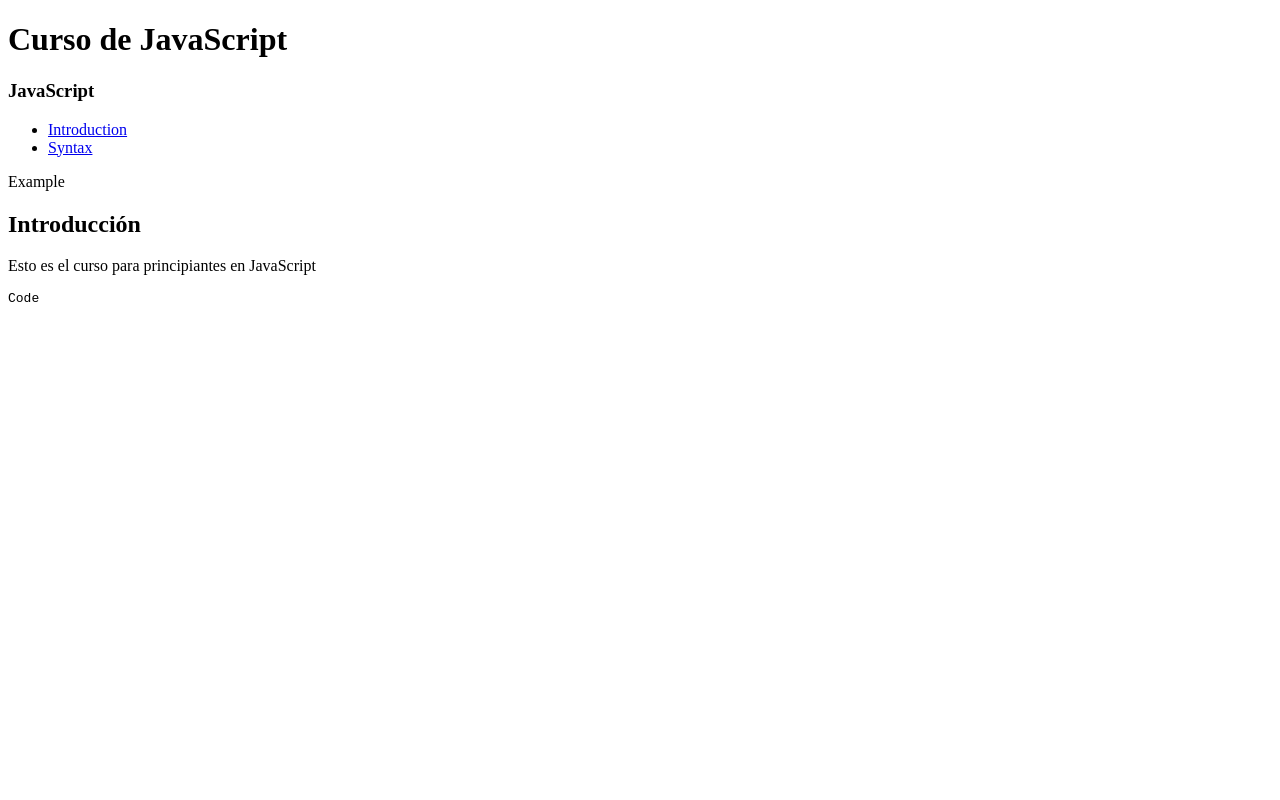
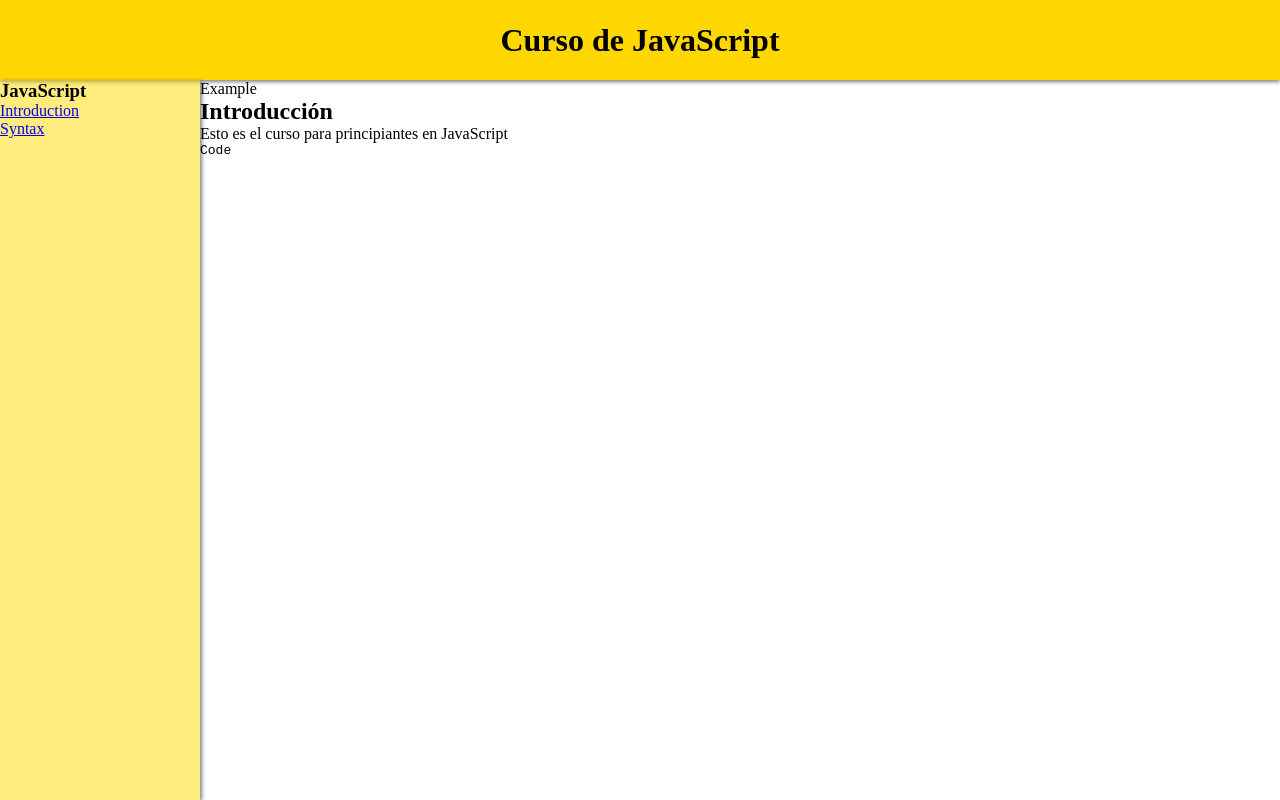
Before and after one commit to cruzortiz99/tsc_react_express_app, a React app: page / in a window 1280 px wide. Built offline with nearby package versions, Linux system fonts and the light colour scheme.

Commit message:
adding style to the page

```diff
--- a/client/src/components/AppMenu.tsx
+++ b/client/src/components/AppMenu.tsx
@@ -18,6 +18,6 @@ const AppMenu = (props: AppMenuProps) => {
       />
     )
   })
-  return <div>{classification}</div>
+  return <div className="app-menu">{classification}</div>
 }
 export default AppMenu
--- a/client/src/css/main.css
+++ b/client/src/css/main.css
@@ -0,0 +1,52 @@
+:root {
+  --brand-color: gold;
+  --menu-color: rgba(255, 217, 0, 0.5);
+  --page-content-color: lightyellow;
+  --brand-shadow: gray 0px 2px 4px;
+  --menu-shadow: gray 2px 1px 4px;
+}
+::-webkit-scrollbar {
+  width: 8px;
+}
+::-webkit-scrollbar-thumb {
+  border-radius: 10px;
+  background-color: darkgray;
+}
+::-webkit-scrollbar-track {
+  background-color: lightgray;
+  border-radius: 10px;
+}
+* {
+  box-sizing: border-box;
+  margin: 0px;
+  padding: 0px;
+}
+#app {
+  display: grid;
+  grid-template-areas:
+    'pg-header pg-header'
+    'pg-menu pg-content';
+  grid-template-columns: minmax(10vw, 200px) auto;
+  grid-template-rows: 10vh auto;
+  height: 100vh;
+  width: 100vw;
+  overflow: hidden;
+}
+.app-header {
+  grid-area: pg-header;
+  background-color: var(--brand-color);
+  box-shadow: var(--brand-shadow);
+  display: flex;
+  justify-content: center;
+  align-items: center;
+}
+.app-menu {
+  grid-area: pg-menu;
+  background-color: var(--menu-color);
+  box-shadow: var(--menu-shadow);
+}
+.app-content {
+  grid-area: pg-content;
+  background-color: var(--page-content-color);
+  overflow-y: auto;
+}
--- a/client/src/index.tsx
+++ b/client/src/index.tsx
@@ -36,7 +36,7 @@ class App extends React.Component<{}, AppState> {
   render() {
     return (
       <React.Fragment>
-        <div>
+        <div className="app-header">
           <AppHeader text="Curso de JavaScript" />
         </div>
         <Router>
```
Also changed, not shown: 1 other file (tests, documents, lock files or other folders).
